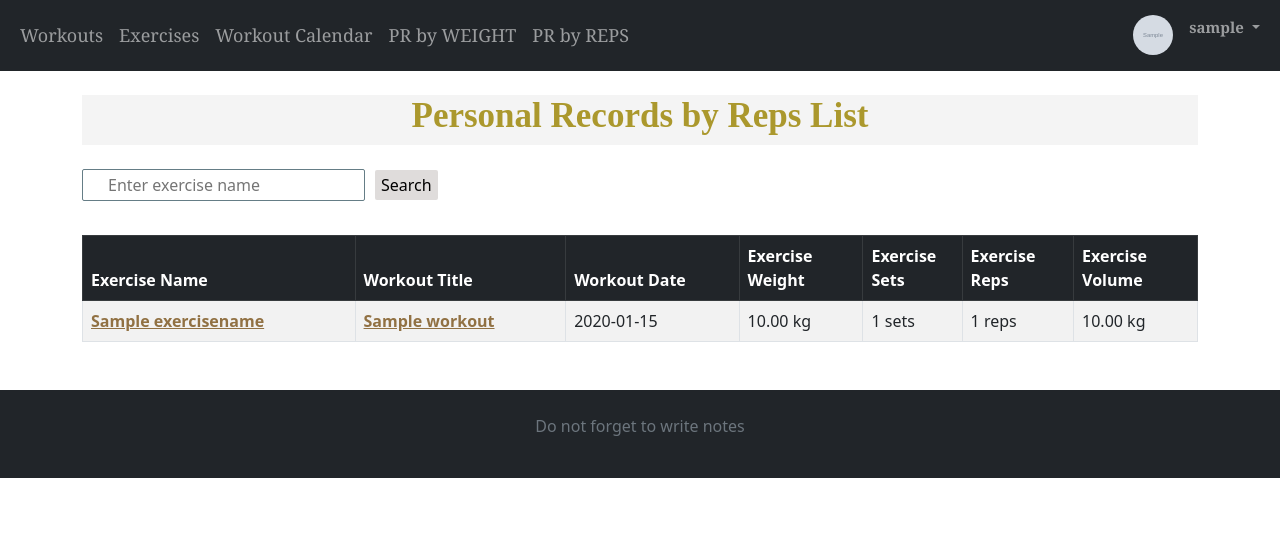
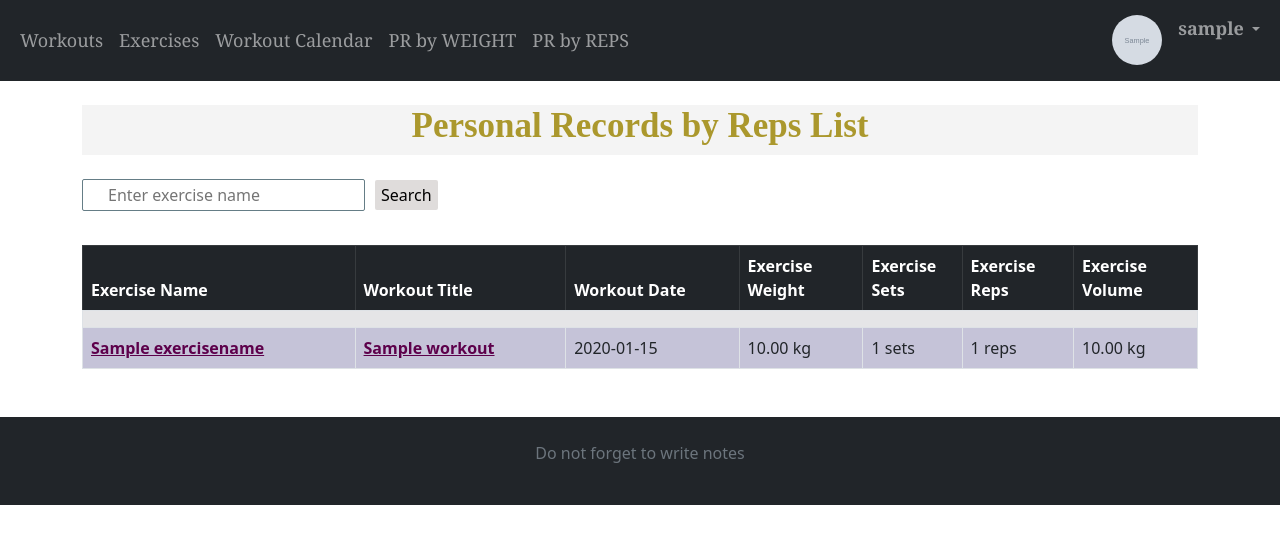
Before and after one commit to TomaDovydene/Workout_Journal.py, a Django app: page /journal/personal-records-by-reps/ in a window 1280 px wide. Shown: the part 241-800 px from the top of the page. Run offline with Django 4.2, Linux system fonts and the light colour scheme; a user stored in the database is signed in; tables that the repository leaves empty hold one stand-in row (values such as "Sample post"); grey boxes marked "Sample" are stand-in pictures.

Commit message:
2023-06-10 00:40 veikia

```diff
--- a/mysite/journal/templates/base.html
+++ b/mysite/journal/templates/base.html
@@ -64,13 +64,13 @@
             <li class="nav-item">
                 <a class="nav-link disabled" href="#">
                     <div class="navbar-image-cropper">
-                        <img class="rounded-circle account-img" src="{{ user.profile.photo.url }}" style="width: 40px; height: 40px;">
+                        <img class="rounded-circle account-img" src="{{ user.profile.photo.url }}" style="width: 50px; height: 50px;">
                     </div>
                 </a>
             </li>
             <li class="nav-item dropdown">
                 <a class="nav-link dropdown-toggle" href="#" id="navbarDropdownUsername" role="button" data-bs-toggle="dropdown" aria-expanded="false">
-                    <strong style="font-family: Georgia; font-size: 15px;"> {{ user.get_username }}</strong>
+                    <strong style="font-family: Georgia; font-size: 18px;"> {{ user.get_username }}</strong>
                 </a>
                 <ul class="dropdown-menu dropdown-menu-end" aria-labelledby="navbarDropdownUsername">
                     <li><a class="dropdown-item" href="{% url 'profile' %}" style="font-family: Georgia; font-size: 16px;">Profile</a></li>
--- a/mysite/journal/templates/personal_records_by_reps.html
+++ b/mysite/journal/templates/personal_records_by_reps.html
@@ -26,7 +26,7 @@
    </div>
 <br>
 
-<table class="table table-bordered table-striped">
+<table class="table table-bordered">
   <colgroup>
     <col style="width: 22%;">
     <col style="width: 17%;">
@@ -49,9 +49,14 @@
   </thead>
   <tbody>
     {% for exercise_name, workouts in top_rep_workouts.items %}
+    <tr class="{% cycle 'exercise-color1' 'exercise-color2' as row_color %}"></tr>
+      <tr class="separator-row">
+        <td colspan="7"></td>
+      </tr>
       {% for workout, exercise in workouts %}
-        <tr>
-          <td><a href="{% url 'exercise_workouts' exercise.exercise_name.id %}" class="link-style-table">{{ exercise_name }}</a></td>
+        {% if exercise.exercise_name.name == exercise_name %}
+        <tr class="{{ row_color }}">
+          <td><a href="{% url 'exercise_workouts' exercise.exercise_name.id %}" class="link-style-table">{{ exercise.exercise_name.name }}</a></td>
           <td><a href="{% url 'workout' workout.id %}" class="link-style-table">{{ workout.title }}</a></td>
           <td>{{ workout.date|date:'Y-m-d' }}</td>
           <td>{{ exercise.weight|stringformat:".2f" }} kg</td>
@@ -59,12 +64,11 @@
           <td>{{ exercise.rep }} reps</td>
           <td>{{ exercise.sum|stringformat:".2f" }} kg</td>
         </tr>
+        {% endif %}
       {% empty %}
-    {% if workouts %}
         <tr>
           <td colspan="7">No workouts found.</td>
         </tr>
-    {% endif %}
       {% endfor %}
     {% empty %}
       <tr>
@@ -74,7 +78,22 @@
   </tbody>
 </table>
 
+
+
 <style>
+.separator-row {
+  background-color: #e5e5e7;
+    height: 0;
+  }
+
+  .exercise-color1 {
+    background-color: #C5C3D8;
+  }
+
+  .exercise-color2 {
+    background-color: #D8C3CB;
+  }
+
     .custom-titles-container {
         display: flex;
         justify-content: center;
@@ -117,12 +136,12 @@
     }
 
     .link-style-table {
-  color: #917143;
+  color: #5d004b;
   font-weight: bold;
   }
 
   .link-style-table:hover {
-  color: #5b472a;
+  color: #320029;
 }
 </style>
 
--- a/mysite/journal/views.py
+++ b/mysite/journal/views.py
@@ -346,26 +346,26 @@ def personal_records_by_weight(request):
     top_weight_workouts = {}
 
     for exercise in exercises:
-        if exercise.exercise_name:  # Check if exercise has a non-null exercise_name
-            workouts = Workout.objects.filter(
+        if exercise.exercise_name:
+            exercise_instances = Exercise.objects.filter(
                 athlete=request.user,
-                exercises__exercise_name__name__icontains=exercise.exercise_name.name).annotate(
-                max_weight=Max('exercises__weight')).order_by('-max_weight')[:3]
+                exercise_name__name__icontains=exercise.exercise_name.name
+            ).order_by('-weight', '-rep')
 
-            top_weight_workouts[exercise.exercise_name.name] = []
+            if exercise_instances:
+                workout_ids = exercise_instances.values_list('workout_id', flat=True).distinct()[:3]
+                workouts = Workout.objects.filter(id__in=workout_ids)
 
-            for workout in workouts:
-                exercise_instance = workout.exercises.filter(
-                    athlete=request.user,
-                    exercise_name__name__icontains=exercise.exercise_name.name).order_by('-weight').first()
+                top_weight_workouts[exercise.exercise_name.name] = []
 
-                if exercise_instance:
-                    top_weight_workouts[exercise.exercise_name.name].append((workout, exercise_instance))
+                for workout in workouts:
+                    exercises_in_workout = exercise_instances.filter(workout_id=workout.id)
+                    top_weight_workouts[exercise.exercise_name.name].extend(
+                        [(workout, exercise) for exercise in exercises_in_workout[:3]])
 
     context = {
         'top_weight_workouts': top_weight_workouts,
         'query': query if query else '',
-        'all_exercises': Exercise.objects.filter(athlete=request.user).values_list('exercise_name__name', flat=True).distinct()
     }
 
     return render(request, 'personal_records_by_weight.html', context=context)
@@ -384,21 +384,22 @@ def personal_records_by_reps(request):
     top_rep_workouts = {}
 
     for exercise in exercises:
-        if exercise.exercise_name:  # Check if exercise has a non-null exercise_name
-            workouts = Workout.objects.filter(
+        if exercise.exercise_name:
+            exercise_instances = Exercise.objects.filter(
                 athlete=request.user,
-                exercises__exercise_name__name__icontains=exercise.exercise_name.name).annotate(
-                max_rep=Max('exercises__rep')).order_by('-max_rep')[:3]
+                exercise_name__name__icontains=exercise.exercise_name.name
+            ).order_by('-rep', '-weight')
 
-            top_rep_workouts[exercise.exercise_name.name] = []
+            if exercise_instances:
+                workout_ids = exercise_instances.values_list('workout_id', flat=True).distinct()[:3]
+                workouts = Workout.objects.filter(id__in=workout_ids)
 
-            for workout in workouts:
-                exercise_instance = workout.exercises.filter(
-                    athlete=request.user,
-                    exercise_name__name__icontains=exercise.exercise_name.name).order_by('-rep').first()
+                top_rep_workouts[exercise.exercise_name.name] = []
 
-                if exercise_instance:
-                    top_rep_workouts[exercise.exercise_name.name].append((workout, exercise_instance))
+                for workout in workouts:
+                    exercises_in_workout = exercise_instances.filter(workout_id=workout.id)
+                    top_rep_workouts[exercise.exercise_name.name].extend(
+                        [(workout, exercise) for exercise in exercises_in_workout[:3]])
 
     context = {
         'top_rep_workouts': top_rep_workouts,
```
Also changed, not shown: mysite/journal/templates/personal_records_by_weight.html (+24 -5 lines).
